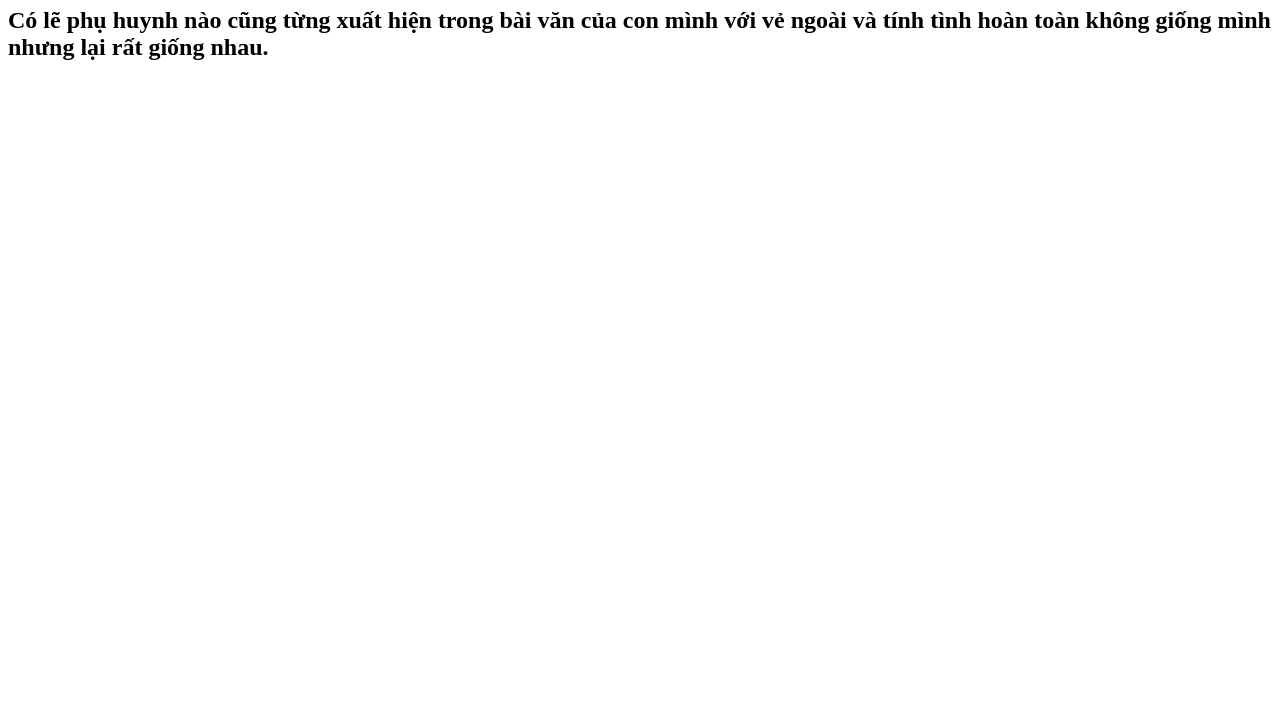
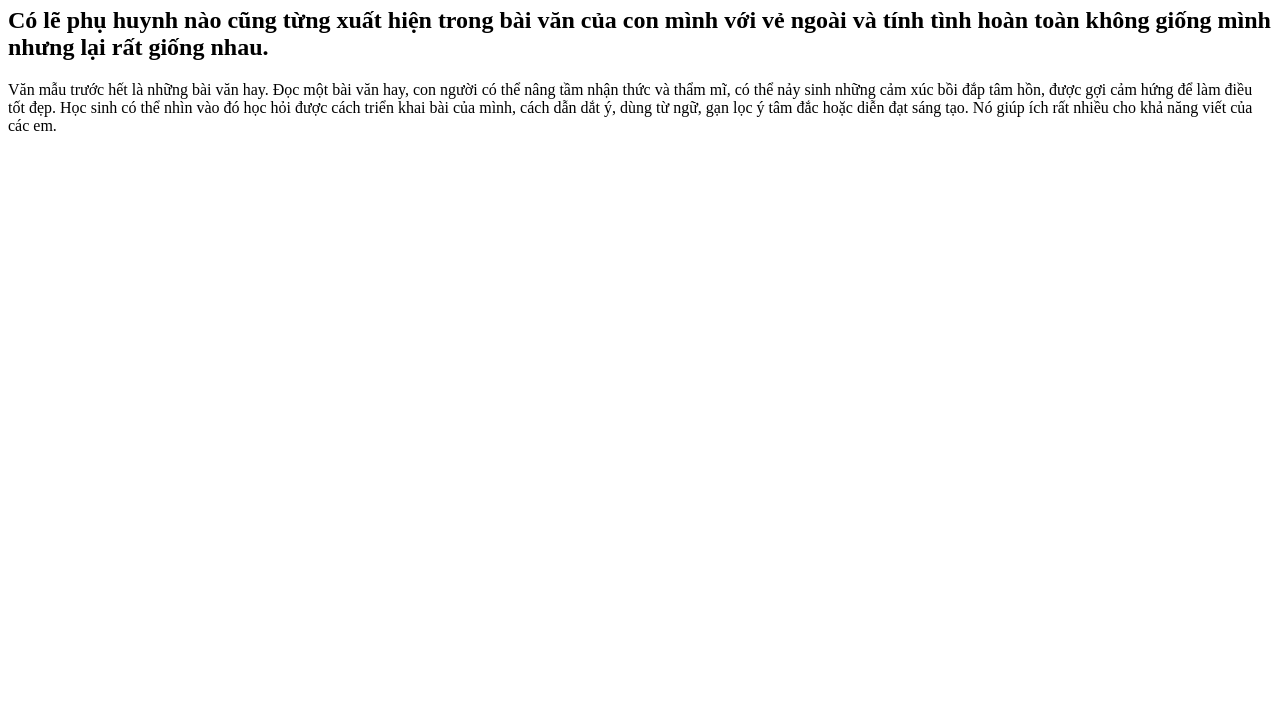
Before and after one commit to BinhDanh/testGit, a plain HTML site: page index.html in a window 1280 px wide. Shown: the part 73-800 px from the top of the page. Drawn offline with Linux system fonts and the light colour scheme.

Commit message:
Sửa lần 2

```diff
--- a/index.html
+++ b/index.html
@@ -9,5 +9,9 @@
     <h1>Test Github</h1>
     <h2>Có lẽ phụ huynh nào cũng từng xuất hiện trong bài văn của con mình với
     vẻ ngoài và tính tình hoàn toàn không giống mình nhưng lại rất giống nhau.</h2>
+    <p>Văn mẫu trước hết là những bài văn hay. Đọc một bài văn hay, con người có thể nâng tầm nhận thức và thẩm mĩ,
+    có thể nảy sinh những cảm xúc bồi đắp tâm hồn, được gợi cảm hứng để làm điều tốt đẹp.
+    Học sinh có thể nhìn vào đó học hỏi được cách triển khai bài của mình, cách dẫn dắt ý, dùng từ ngữ,
+    gạn lọc ý tâm đắc hoặc diễn đạt sáng tạo. Nó giúp ích rất nhiều cho khả năng viết của các em.</p>
 </body>
 </html>
```
